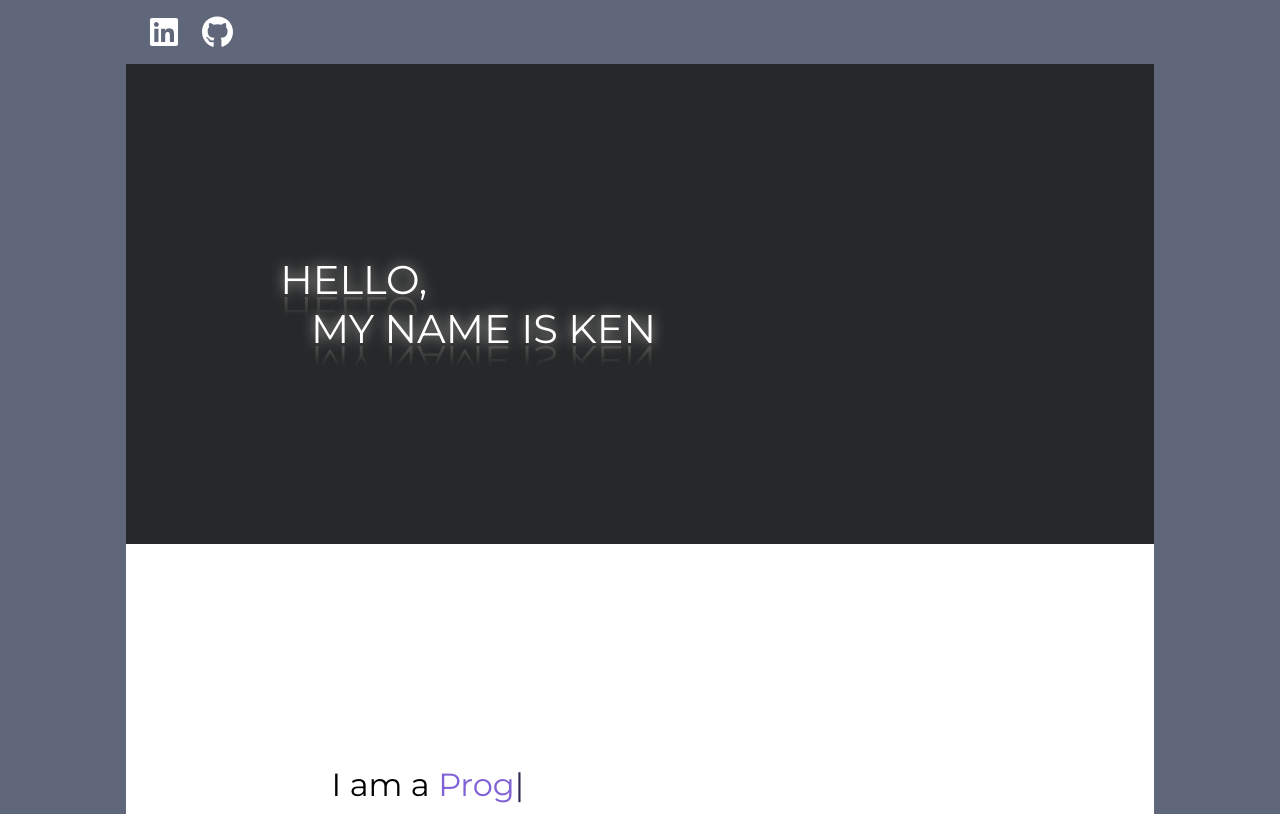
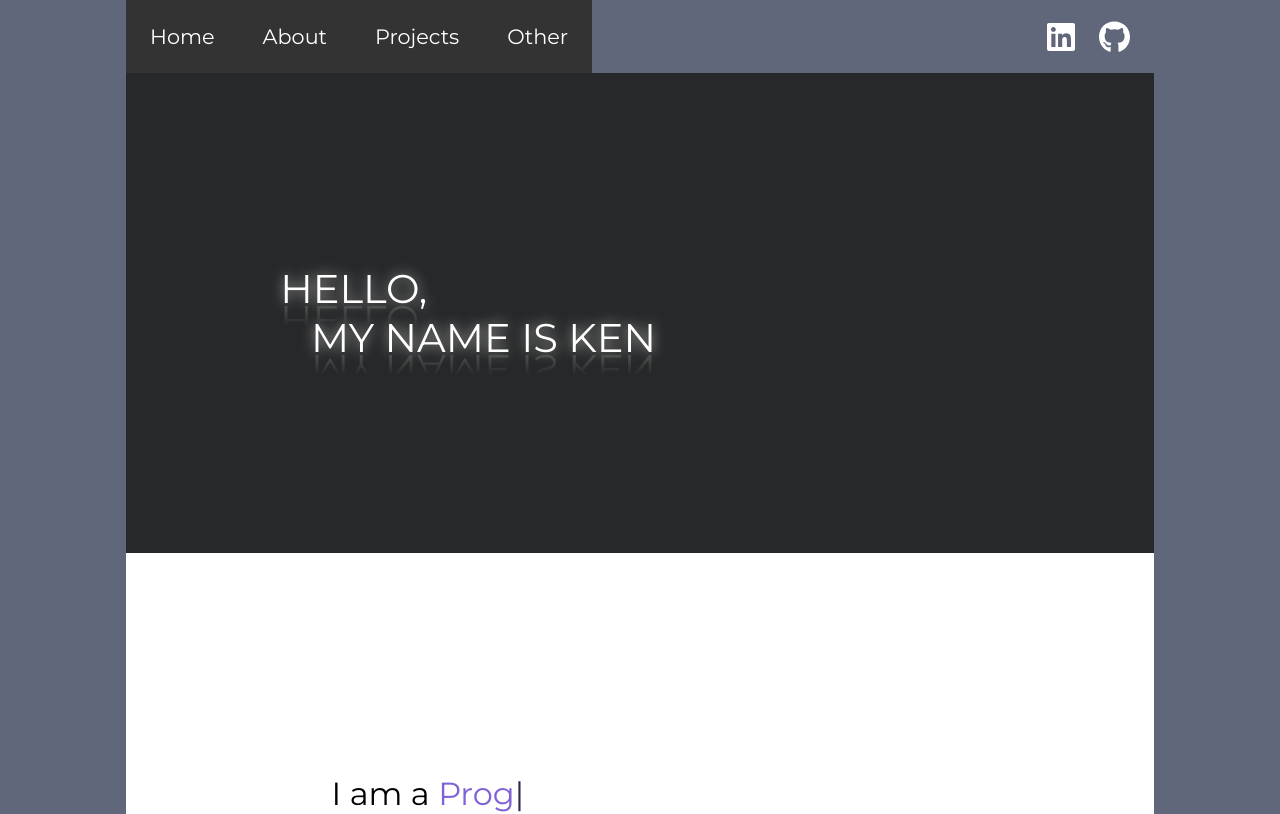
Before and after one commit to kkenohh/Portfolio, a Next.js app in the folder portfolio-next/: page / in a window 1280 px wide. Shown: the top 814 px of the page. Built offline with nearby package versions, Linux system fonts and the light colour scheme; a web font is replaced by a local one.

Commit message:
fixed hamburger menu

```diff
--- a/portfolio-next/components/navbar.js
+++ b/portfolio-next/components/navbar.js
@@ -20,7 +20,7 @@ export default function Navbar() {
         <div className={styles.header}>
           <div className={styles.hamburger + ' ' + clsx({
             [styles.darker]: menuOpen === true,
-            [styles.normal]: menuOpen === false})} onClick={() => setMenuOpen(!menuOpen)}>
+            [styles.normal]: menuOpen === false})} onClick={() => updateMenu()}>
             <span className={styles.bars + ' ' + clsx({
             [styles.transform]: menuOpen === true,
             [styles.bars]: menuOpen === false})}></span>
@@ -31,25 +31,25 @@ export default function Navbar() {
             [styles.transform]: menuOpen === true,
             [styles.bars]: menuOpen === false})}></span>
           </div>
-          <div>
-            <div className={styles.socials}>
-              <a href="https://www.linkedin.com/in/ken-oh-64bb66239/" className={styles.link} target="_blank" aria-label='LinkedIn Link'><FontAwesomeIcon icon={faLinkedin} size='2x' className={styles.icon} /></a>
-              <a href="https://github.com/kkenohh" className={styles.link} target="_blank" aria-label='GitHub Link'><FontAwesomeIcon icon={faGithub} size='2x' className={styles.icon} /></a>
-            </div>
+          <div className={clsx({
+            [styles.navLinks]: menuOpen === true,
+            [styles.menuHidden]: menuOpen === false})}>
+            <Link className={`${styles.singleLink} ${styles.menuItem}`} onClick={updateMenu} href='/'>Home</Link>
+            <Link className={`${styles.singleLink} ${styles.menuItem}`} onClick={updateMenu} href='/aboutMe'>About</Link>
+            <Link className={`${styles.singleLink} ${styles.menuItem}`} onClick={updateMenu} href='/projects'>Projects</Link>
+            <Link className={`${styles.singleLink} ${styles.menuItem}`} onClick={updateMenu} href='/other'>Other</Link>
           </div>
-        </div>
-        <div
-          className={clsx({
-            [styles.navLinks]: menuOpen === true,
-            [styles.menuHidden]: menuOpen === false
-          })}
-        >
-          <Link className={`${styles.singleLink} ${styles.menuItem}`} onClick={updateMenu} href='/'>Home</Link>
-          <Link className={`${styles.singleLink} ${styles.menuItem}`} onClick={updateMenu} href='/aboutMe'>About Me</Link>
-          <Link className={`${styles.singleLink} ${styles.menuItem}`} onClick={updateMenu} href='/projects'>Projects</Link>
-          <Link className={`${styles.singleLink} ${styles.menuItem}`} onClick={updateMenu} href='/other'>Other</Link>
+          <div className={styles.socials}>
+            <a href="https://www.linkedin.com/in/ken-oh-64bb66239/" className={styles.link} target="_blank" aria-label='LinkedIn Link'><FontAwesomeIcon icon={faLinkedin} size='2x' className={styles.icon} /></a>
+            <a href="https://github.com/kkenohh" className={styles.link} target="_blank" aria-label='GitHub Link'><FontAwesomeIcon icon={faGithub} size='2x' className={styles.icon} /></a>
+          </div>
         </div>
       </nav>
     </div>
   )
 }
+
+// styles.bars + ' ' +
+
+// PROBLEM: LINES 35 and 36. When menuOpen is false, menuHidden is active, hiding the menu. I only want the menu to be hidden in the case of the hamburger icon being visible and closed. If the hamburger icon is not displayed, the menu should be visible at all times.
+// ^^ RESOLVED. There is redundancy in the navLinks and menuHidden classes of navbar.module.css, but should be fine.
--- a/portfolio-next/styles/navbar.module.css
+++ b/portfolio-next/styles/navbar.module.css
@@ -9,6 +9,9 @@
 
 .nav {
   width: 100%;
+  display: flex;
+  align-items: center;
+
 }
 
 .header {
@@ -16,6 +19,7 @@
   align-items: center;
   justify-content: space-between;
   background-color: #61677A;
+  width: 100%;
 }
 
 .hamburger {
@@ -81,10 +85,11 @@
 .navLinks {
   display: flex;
   position: absolute;
-  width: 30%;
+  width: auto;
   flex-direction: column;
   background-color: #444;
   font-size: 1.25rem;
+  top: 4.7rem;
 }
 
 .menuHidden {
@@ -108,6 +113,7 @@
 .singleLink {
   color: white;
   text-decoration: none;
+  font-size: 1.3rem;
 }
 
 .transform:nth-of-type(1) {
@@ -143,6 +149,18 @@
     display: flex;
     align-items: center;
     justify-content: space-evenly;
+    flex-direction: row;
+    position: relative;
+    top: 0;
+  }
+
+  .menuHidden {
+    display: flex;
+    align-items: center;
+    justify-content: space-evenly;
+    flex-direction: row;
+    position: relative;
+    top: 0;
   }
 
   .link {
```
